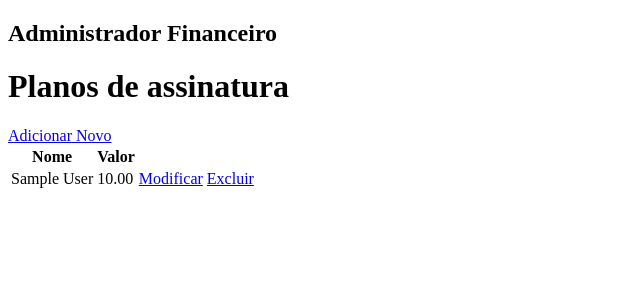
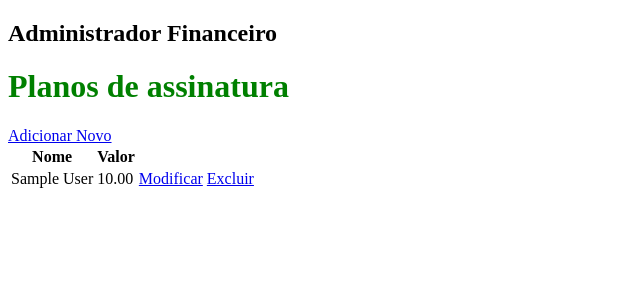
Before and after one commit to williamabreu/fake-sysadmin, a Django app: page /listar-planos/ in a window 1280 px wide. Shown: the top 300 px of the page, without its empty margins (0-640 px from the left). Run offline with Django 3.2, Linux system fonts and the light colour scheme; tables that the repository leaves empty hold one stand-in row (values such as "Sample post").

Commit message:
Adicionado teste de arquivo estático
- CSS simples para o base do design.

```diff
--- /dev/null
+++ b/src/Base/static/style.css
@@ -0,0 +1,3 @@
+h1 {
+    color: green;
+}
--- a/src/Base/templates/site/base.html
+++ b/src/Base/templates/site/base.html
@@ -1,7 +1,10 @@
+{% load static %}
+
 <!DOCTYPE html>
 <html>
 <head>
   <meta charset="utf-8">
+  <link rel='stylesheet' href="{% static 'style.css' %}">
   <title>SysAdmin</title>
 </head>
 <body>
```
